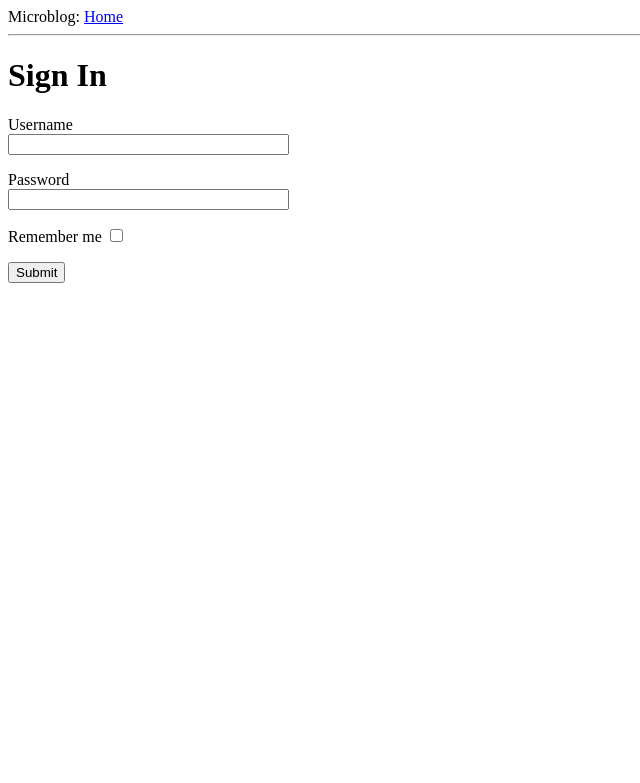
After one commit to tjravi26/flask-microblog, a Flask app: template app_package/templates/login.html in a window 1280 px wide. The commit adds this page. Shown: the top 783 px of the page, without its empty margins (0-640 px from the left). Run offline with Flask 2, Linux system fonts and the light colour scheme; the template is opened without the code that fills it: most values are stand-ins (such as "Sample title", 1, 10 or a date in 2020); form fields are guessed from the names that the template uses.

Commit message:
Created a login form.

```diff
--- /dev/null
+++ b/app_package/templates/base.html
@@ -0,0 +1,17 @@
+<html>
+    <head>
+        {% if title %}
+        <title>{{ title }} - Microblog</title>
+        {% else %}
+        <title>Welcome to Microblog</title>
+        {% endif %}
+    </head>
+    <body>
+        <div>
+            Microblog: <a href="/index">Home</a>
+        </div>
+        <hr>
+        {% block content %}
+        {% endblock content %}
+    </body>
+</html>
--- /dev/null
+++ b/app_package/templates/login.html
@@ -0,0 +1,23 @@
+{% extends 'base.html' %}
+{% block content %}
+    <h1>Sign In</h1>
+
+    <!-- The <form> element is used as a container for the web form. --->
+    <form action="" method="POST" novalidate>
+        {{ form.hiddent_tag() }}
+        <p>
+            {{ form.username.label }}<br>
+            {{ form.username(size=32) }}
+        </p>
+        <p>
+            {{ form.password.label }}<br>
+            {{ form.password(size=32) }}
+        </p>
+        <p>
+            {{ form.remember_me.label }} {{ form.remember_me() }}
+        </p>
+        <p>
+            {{ form.submit() }}
+        </p>
+    </form>
+{% endblock content %}
```
Also changed, not shown: app_package/templates/index.html (+3 -11 lines).
